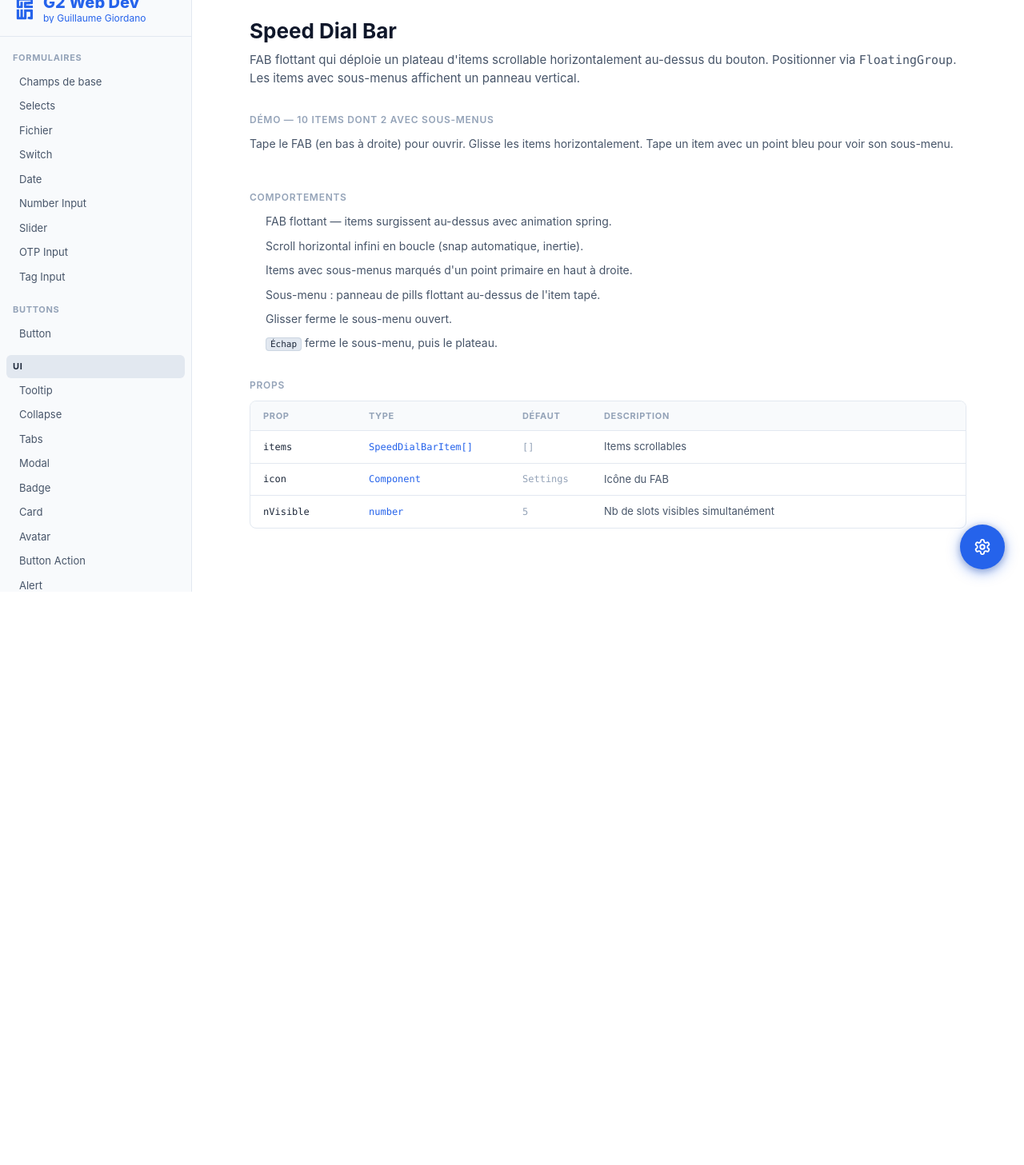
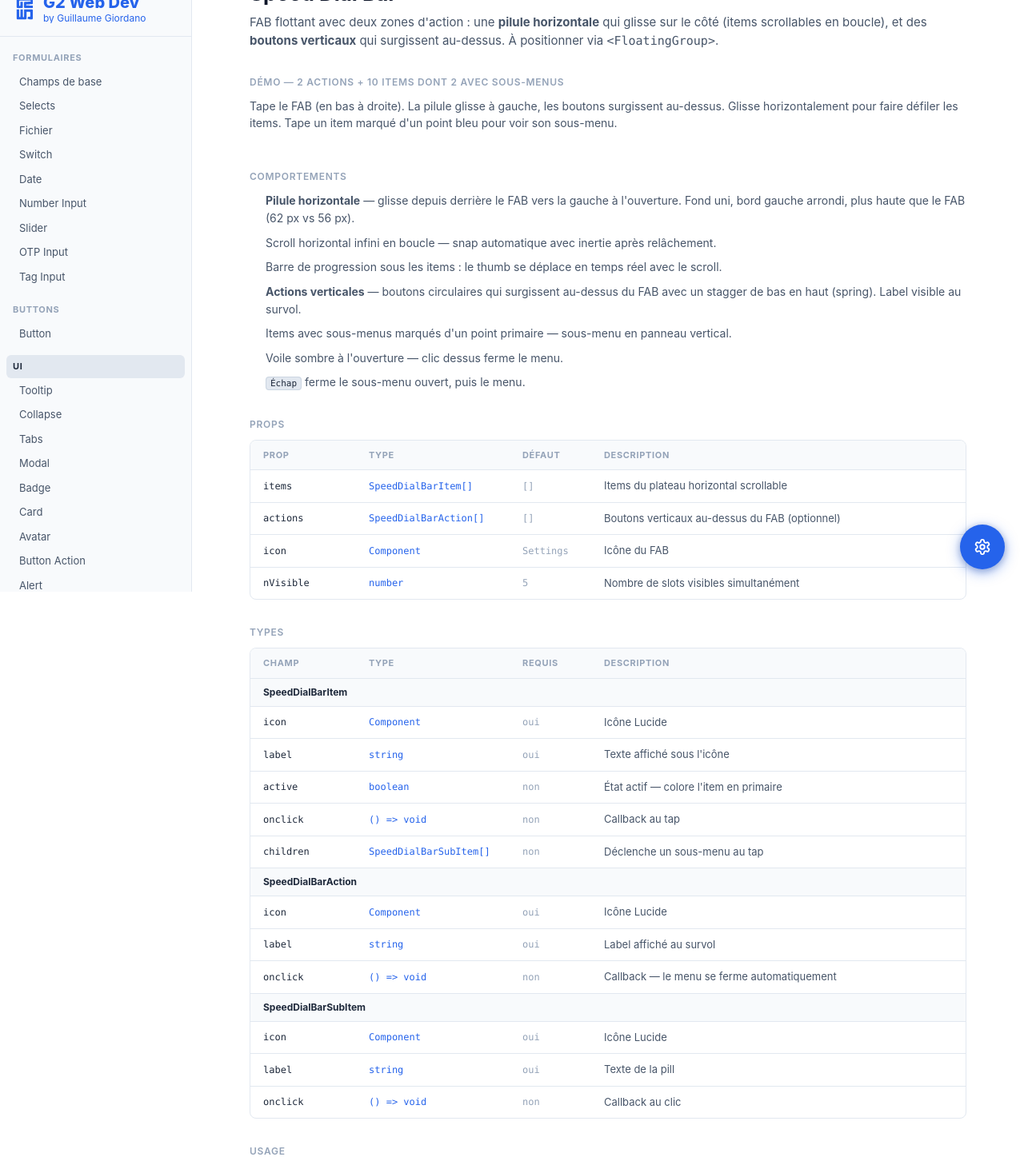
Before and after one commit to GuillaumeGiordano/my-components, a SvelteKit app: page /ui/speed-dial-bar in a window 1280 px wide. Shown: the part 60-1517 px from the top of the page at 80% size. Before the commit the page ends 800 px from the top, so only its background shows below. Built offline with nearby package versions, Linux system fonts and the light colour scheme.

Commit message:
feat: add vertical action buttons to SpeedDialBar and update documentation

```diff
--- a/src/lib/components/ui/SpeedDialBar.svelte
+++ b/src/lib/components/ui/SpeedDialBar.svelte
@@ -12,8 +12,13 @@
     label: string;
     onclick?: () => void;
     active?: boolean;
+    children?: SpeedDialBarSubItem[];
+  };
 
-    children?: SpeedDialBarSubItem[];
+  export type SpeedDialBarAction = {
+    icon: Component;
+    label: string;
+    onclick?: () => void;
   };
 </script>
 
@@ -24,15 +29,24 @@
 
   let {
     items = [],
+    actions = [],
     icon: TriggerIcon = Settings,
     nVisible = 5,
   }: {
     items?: SpeedDialBarItem[];
+    /** Buttons that appear vertically above the FAB when open. */
+    actions?: SpeedDialBarAction[];
     /** FAB trigger icon. */
     icon?: Component;
     /** Number of item slots visible simultaneously. */
     nVisible?: number;
   } = $props();
+
+  let open = $state(false);
+  let scrollPos = $state(0);
+  let openSubIdx = $state(-1);
+  let subAnchorX = $state(0);
+  let subAnchorBottom = $state(0);
 
   // ── Geometry ──────────────────────────────────────────────────────────
   const ITEM_SIZE = 48;
@@ -43,19 +57,14 @@
   const clipWidth = $derived(nVisible * ITEM_STEP + ITEM_GAP);
 
   // Scrollbar thumb geometry
+  const count = $derived(items.length);
+
   const trackWidth = $derived(count > 0 ? clipWidth - 2 * ITEM_GAP : 0);
   const thumbW = $derived(count > 0 ? trackWidth / count : 0);
   const thumbX = $derived(
     count > 0 ? (((scrollPos % count) + count) % count) * thumbW : 0,
   );
 
-  let open = $state(false);
-  let scrollPos = $state(0);
-  let openSubIdx = $state(-1);
-  let subAnchorX = $state(0);
-  let subAnchorBottom = $state(0);
-
-  const count = $derived(items.length);
   const itemsPerPx = 1 / ITEM_STEP;
 
   function slotItem(k: number): number {
@@ -313,6 +322,29 @@
     </div>
   </div>
 
+  <!-- Vertical action buttons — appear above the FAB -->
+  {#if actions.length > 0}
+    <div class="sdb-actions">
+      {#each actions as action, i}
+        {@const delay = open ? i * 50 : (actions.length - 1 - i) * 35}
+        <div class="sdb-action" style="--delay:{delay}ms">
+          <span class="sdb-action-label">{action.label}</span>
+          <button
+            type="button"
+            class="sdb-action-btn"
+            aria-label={action.label}
+            onclick={() => {
+              toggleOpen();
+              action.onclick?.();
+            }}
+          >
+            <action.icon size={20} />
+          </button>
+        </div>
+      {/each}
+    </div>
+  {/if}
+
   <!-- FAB — sits above the pill (z-index: 1) -->
   <button
     type="button"
@@ -560,6 +592,97 @@
     line-height: 1;
   }
 
+  /* ── Vertical actions above FAB ── */
+  .sdb-actions {
+    position: absolute;
+    bottom: calc(100% + 8px);
+    right: 0;
+    display: flex;
+    flex-direction: column-reverse;
+    gap: 8px;
+    align-items: flex-end;
+    pointer-events: none;
+  }
+
+  .sdb-action {
+    display: flex;
+    align-items: center;
+    gap: 10px;
+    scale: 0;
+    opacity: 0;
+    pointer-events: none;
+    transition:
+      scale 0.35s cubic-bezier(0.34, 1.56, 0.64, 1) var(--delay, 0ms),
+      opacity 0.22s ease var(--delay, 0ms);
+  }
+
+  .open .sdb-actions {
+    pointer-events: auto;
+  }
+
+  .open .sdb-action {
+    scale: 1;
+    opacity: 1;
+    pointer-events: auto;
+  }
+
+  .sdb-action-btn {
+    flex-shrink: 0;
+    width: 44px;
+    height: 44px;
+    border-radius: 50%;
+    background: var(--bg-base);
+    border: 1px solid var(--border);
+    color: var(--text-muted);
+    cursor: pointer;
+    display: flex;
+    align-items: center;
+    justify-content: center;
+    box-shadow: var(--shadow-md);
+    transition:
+      background var(--transition-fast),
+      color var(--transition-fast),
+      box-shadow var(--transition-fast),
+      scale var(--transition-fast);
+
+    &:hover {
+      background: var(--bg-hover);
+      color: var(--text-base);
+      scale: 1.1;
+      box-shadow: var(--shadow-lg);
+    }
+  }
+
+  .sdb-action-label {
+    position: relative;
+    font-size: 12px;
+    font-weight: 600;
+    font-family: var(--font-sans);
+    white-space: nowrap;
+    background: var(--text-heading);
+    color: var(--bg-base);
+    padding: 4px 10px;
+    border-radius: var(--radius-full);
+    opacity: 0;
+    transition: opacity 0.15s ease;
+    pointer-events: none;
+    user-select: none;
+
+    &::after {
+      content: "";
+      position: absolute;
+      left: 100%;
+      top: 50%;
+      transform: translateY(-50%);
+      border: 5px solid transparent;
+      border-left-color: var(--text-heading);
+    }
+  }
+
+  .sdb-action:hover .sdb-action-label {
+    opacity: 1;
+  }
+
   /* ── FAB ── */
   .fab {
     position: absolute;
--- a/src/routes/ui/speed-dial-bar/+page.svelte
+++ b/src/routes/ui/speed-dial-bar/+page.svelte
@@ -6,7 +6,7 @@
     LayoutDashboard, Bell, MessageCircle, Settings, User,
     Search, Bookmark, ShoppingCart, Star,
     FileText, Image, Video, Music, Share2, Download,
-    Edit, Trash2,
+    Edit, Trash2, Plus, Heart,
   } from '@lucide/svelte';
 </script>
 
@@ -16,28 +16,37 @@
   <div class="page-header">
     <h1>Speed Dial Bar</h1>
     <p>
-      FAB flottant qui déploie un plateau d'items scrollable horizontalement au-dessus du bouton.
-      Positionner via <code>FloatingGroup</code>. Les items avec sous-menus affichent un panneau vertical.
+      FAB flottant avec deux zones d'action : une <strong>pilule horizontale</strong> qui glisse
+      sur le côté (items scrollables en boucle), et des <strong>boutons verticaux</strong> qui
+      surgissent au-dessus. À positionner via <code>&lt;FloatingGroup&gt;</code>.
     </p>
   </div>
 
   <section class="variant">
-    <h2>Démo — 10 items dont 2 avec sous-menus</h2>
+    <h2>Démo — 2 actions + 10 items dont 2 avec sous-menus</h2>
     <p class="hint">
-      Tape le FAB (en bas à droite) pour ouvrir. Glisse les items horizontalement. Tape un item
-      avec un point bleu pour voir son sous-menu.
+      Tape le FAB (en bas à droite). La pilule glisse à gauche, les boutons surgissent au-dessus.
+      Glisse horizontalement pour faire défiler les items. Tape un item marqué d'un point bleu pour
+      voir son sous-menu.
     </p>
   </section>
 
   <section class="variant">
     <h2>Comportements</h2>
     <ul class="notes">
-      <li>FAB flottant — items surgissent au-dessus avec animation spring.</li>
-      <li>Scroll horizontal infini en boucle (snap automatique, inertie).</li>
-      <li>Items avec sous-menus marqués d'un point primaire en haut à droite.</li>
-      <li>Sous-menu : panneau de pills flottant au-dessus de l'item tapé.</li>
-      <li>Glisser ferme le sous-menu ouvert.</li>
-      <li><kbd>Échap</kbd> ferme le sous-menu, puis le plateau.</li>
+      <li>
+        <strong>Pilule horizontale</strong> — glisse depuis derrière le FAB vers la gauche à
+        l'ouverture. Fond uni, bord gauche arrondi, plus haute que le FAB (62 px vs 56 px).
+      </li>
+      <li>Scroll horizontal infini en boucle — snap automatique avec inertie après relâchement.</li>
+      <li>Barre de progression sous les items : le thumb se déplace en temps réel avec le scroll.</li>
+      <li>
+        <strong>Actions verticales</strong> — boutons circulaires qui surgissent au-dessus du FAB
+        avec un stagger de bas en haut (spring). Label visible au survol.
+      </li>
+      <li>Items avec sous-menus marqués d'un point primaire — sous-menu en panneau vertical.</li>
+      <li>Voile sombre à l'ouverture — clic dessus ferme le menu.</li>
+      <li><kbd>Échap</kbd> ferme le sous-menu ouvert, puis le menu.</li>
     </ul>
   </section>
 
@@ -48,9 +57,10 @@
         <span>Prop</span><span>Type</span><span>Défaut</span><span>Description</span>
       </div>
       {#each [
-        ['items',    'SpeedDialBarItem[]', '[]',      'Items scrollables'],
-        ['icon',     'Component',          'Settings', 'Icône du FAB'],
-        ['nVisible', 'number',             '5',        'Nb de slots visibles simultanément'],
+        ['items',    'SpeedDialBarItem[]',   '[]',       'Items du plateau horizontal scrollable'],
+        ['actions',  'SpeedDialBarAction[]', '[]',       'Boutons verticaux au-dessus du FAB (optionnel)'],
+        ['icon',     'Component',            'Settings', 'Icône du FAB'],
+        ['nVisible', 'number',               '5',        'Nombre de slots visibles simultanément'],
       ] as [p, t, d, desc]}
         <div class="props-row">
           <code>{p}</code><code class="type">{t}</code><code class="default">{d}</code><span>{desc}</span>
@@ -58,11 +68,81 @@
       {/each}
     </div>
   </section>
+
+  <section class="variant">
+    <h2>Types</h2>
+    <div class="props-table">
+      <div class="props-row header">
+        <span>Champ</span><span>Type</span><span>Requis</span><span>Description</span>
+      </div>
+      <div class="props-row type-header"><span colspan="4"><strong>SpeedDialBarItem</strong></span></div>
+      {#each [
+        ['icon',     'Component',              'oui', 'Icône Lucide'],
+        ['label',    'string',                 'oui', 'Texte affiché sous l\'icône'],
+        ['active',   'boolean',                'non', 'État actif — colore l\'item en primaire'],
+        ['onclick',  '() => void',             'non', 'Callback au tap'],
+        ['children', 'SpeedDialBarSubItem[]',  'non', 'Déclenche un sous-menu au tap'],
+      ] as [f, t, r, desc]}
+        <div class="props-row">
+          <code>{f}</code><code class="type">{t}</code><code class="req">{r}</code><span>{desc}</span>
+        </div>
+      {/each}
+      <div class="props-row type-header"><span colspan="4"><strong>SpeedDialBarAction</strong></span></div>
+      {#each [
+        ['icon',    'Component',  'oui', 'Icône Lucide'],
+        ['label',   'string',     'oui', 'Label affiché au survol'],
+        ['onclick', '() => void', 'non', 'Callback — le menu se ferme automatiquement'],
+      ] as [f, t, r, desc]}
+        <div class="props-row">
+          <code>{f}</code><code class="type">{t}</code><code class="req">{r}</code><span>{desc}</span>
+        </div>
+      {/each}
+      <div class="props-row type-header"><span colspan="4"><strong>SpeedDialBarSubItem</strong></span></div>
+      {#each [
+        ['icon',    'Component',  'oui', 'Icône Lucide'],
+        ['label',   'string',     'oui', 'Texte de la pill'],
+        ['onclick', '() => void', 'non', 'Callback au clic'],
+      ] as [f, t, r, desc]}
+        <div class="props-row">
+          <code>{f}</code><code class="type">{t}</code><code class="req">{r}</code><span>{desc}</span>
+        </div>
+      {/each}
+    </div>
+  </section>
+
+  <section class="variant">
+    <h2>Usage</h2>
+    <div class="code-block">
+      <pre><code>{`<FloatingGroup position="bottom-right">
+  <SpeedDialBar
+    icon={Menu}
+    actions={[
+      { icon: Plus,  label: 'Nouveau',  onclick: () => {} },
+      { icon: Heart, label: 'Favoris',  onclick: () => {} },
+    ]}
+    items={[
+      { icon: Home,     label: 'Accueil' },
+      { icon: Settings, label: 'Paramètres', active: true },
+      {
+        icon: FileText, label: 'Fichiers',
+        children: [
+          { icon: Image, label: 'Images', onclick: () => {} },
+        ],
+      },
+    ]}
+  />
+</FloatingGroup>`}</code></pre>
+    </div>
+  </section>
 </div>
 
 <FloatingGroup position="bottom-right">
   <SpeedDialBar
     nVisible={5}
+    actions={[
+      { icon: Plus,  label: 'Nouveau',  onclick: () => {} },
+      { icon: Heart, label: 'Favoris',  onclick: () => {} },
+    ]}
     items={[
       { icon: LayoutDashboard, label: 'Dashboard' },
       {
@@ -131,6 +211,31 @@
   .props-row code { font-family: var(--font-mono); font-size: 12px; color: var(--text-base); }
   code.type    { color: var(--primary); }
   code.default { color: var(--text-subtle); }
+  code.req     { color: var(--text-subtle); }
+
+  .type-header {
+    background: var(--bg-subtle);
+    font-size: 12px;
+    color: var(--text-base);
+    padding: 8px 16px;
+    border-bottom: 1px solid var(--border);
+  }
+
+  .code-block {
+    background: var(--bg-subtle);
+    border: 1px solid var(--border);
+    border-radius: var(--radius-lg);
+    overflow: auto;
+  }
+
+  .code-block pre { margin: 0; padding: 20px; }
+
+  .code-block code {
+    font-family: var(--font-mono);
+    font-size: 13px;
+    color: var(--text-base);
+    white-space: pre;
+  }
 
   .notes {
     display: flex;
```
